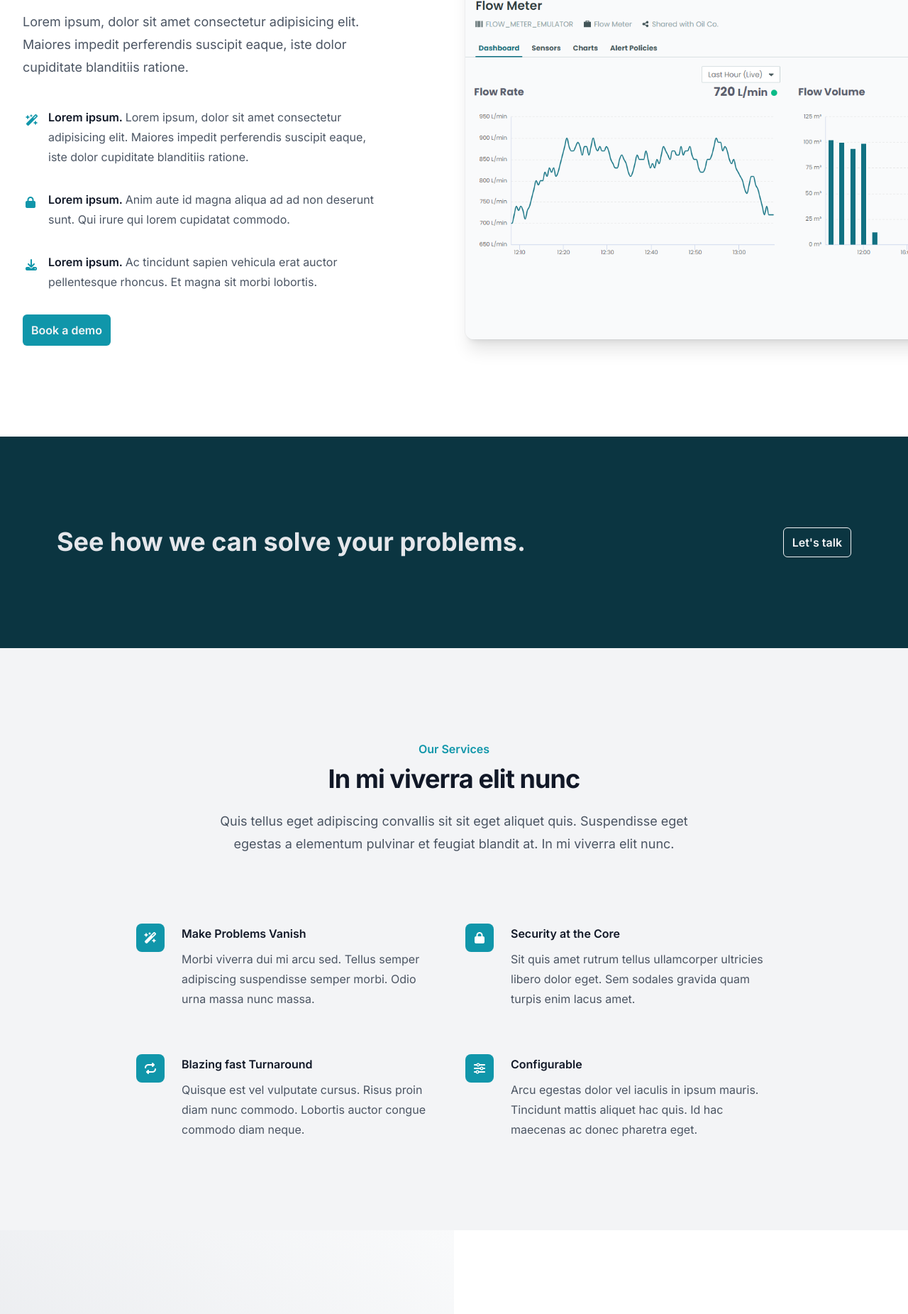
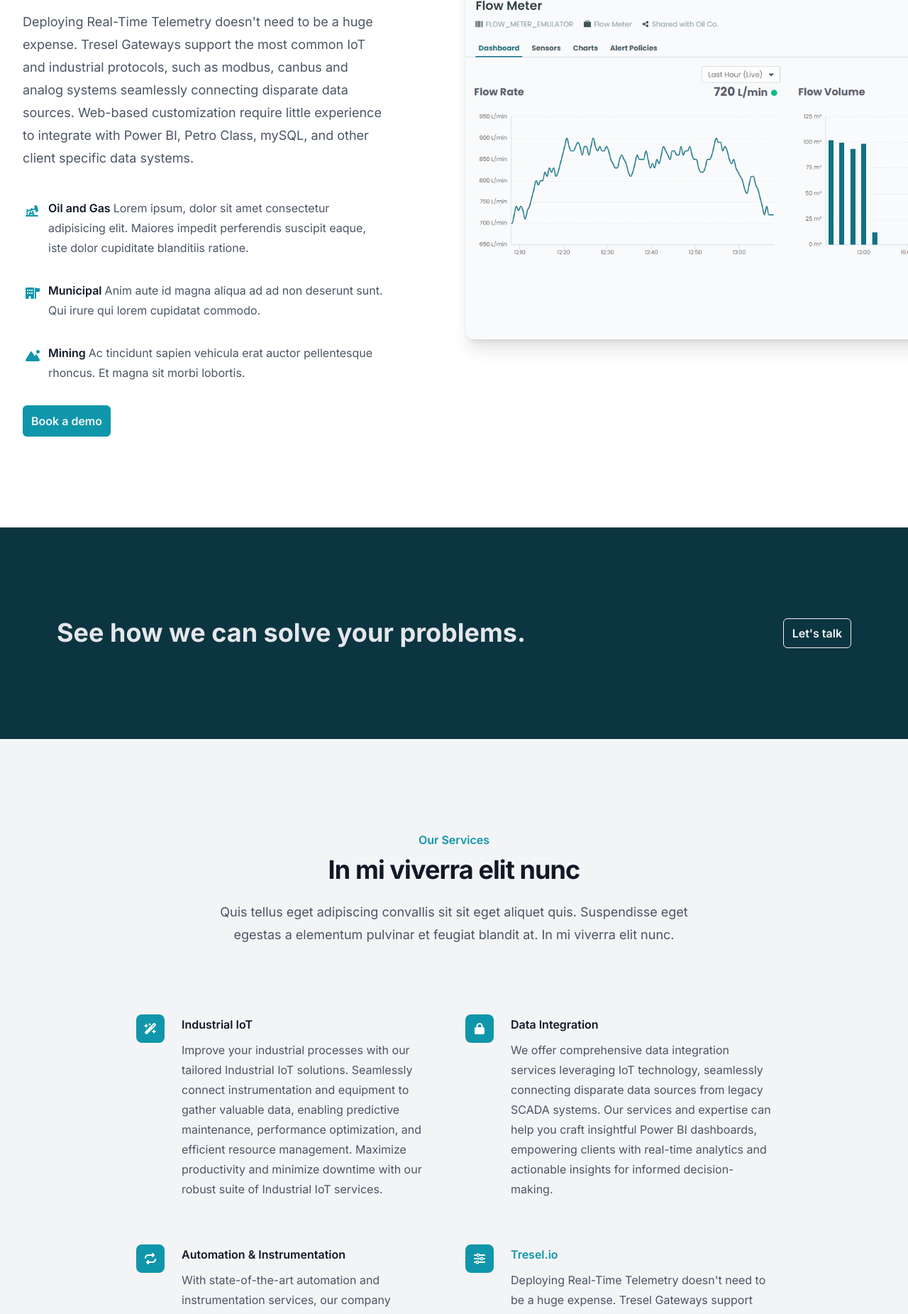
Before and after one commit to colbygarland/teleo-website, a website built with Parcel: page index.html in a window 1280 px wide. Shown: the part 949-2800 px from the top of the page at 71% size. Built offline with nearby package versions, Linux system fonts and the light colour scheme.

Commit message:
adding content

```diff
--- a/index.html
+++ b/index.html
@@ -61,13 +61,16 @@
             <h1
               class="mb-6 text-balance text-5xl font-semibold lg:mb-12 lg:text-6xl lg:font-bold"
             >
-              Turnkey
-              <span class="text-primary-600">solutions</span> to your problems.
+              Our
+              <span class="text-primary-600">Mission</span>
             </h1>
             <p class="text-lg font-extralight leading-9 md:text-xl">
-              Anim aute id magna aliqua ad ad non deserunt sunt. Qui irure qui
-              lorem cupidatat commodo. Elit sunt amet fugiat veniam occaecat
-              fugiat aliqua.
+              Our mission at Teleo Inc, is to seamlessly integrate the physical
+              and digital realms, developing intelligent solutions that enhance
+              efficiency, connectivity, and sustainability across industries. We
+              strive to be innovative, collaborative, and excellent in our
+              pursuit of delivering transformative and reliable services to our
+              clients.
             </p>
             <div class="mt-10">
               <a
@@ -105,9 +108,13 @@
                     Ready for the AI age
                   </p>
                   <p class="mt-6 text-lg leading-8 text-gray-600">
-                    Lorem ipsum, dolor sit amet consectetur adipisicing elit.
-                    Maiores impedit perferendis suscipit eaque, iste dolor
-                    cupiditate blanditiis ratione.
+                    Deploying Real-Time Telemetry doesn't need to be a huge
+                    expense. Tresel Gateways support the most common IoT and
+                    industrial protocols, such as modbus, canbus and analog
+                    systems seamlessly connecting disparate data sources.
+                    Web-based customization require little experience to
+                    integrate with Power BI, Petro Class, mySQL, and other
+                    client specific data systems.
                   </p>
                   <dl
                     class="mt-10 max-w-xl space-y-8 text-base leading-7 text-gray-600 lg:max-w-none"
@@ -115,9 +122,9 @@
                     <div class="relative pl-9">
                       <dt class="inline font-semibold text-gray-900">
                         <span class="absolute left-1 top-1 text-primary-600">
-                          <i class="fa-solid fa-wand-magic-sparkles"></i>
+                          <i class="fa-solid fa-oil-well"></i>
                         </span>
-                        Lorem ipsum.
+                        Oil and Gas
                       </dt>
                       <dd class="inline">
                         Lorem ipsum, dolor sit amet consectetur adipisicing
@@ -128,9 +135,9 @@
                     <div class="relative pl-9">
                       <dt class="inline font-semibold text-gray-900">
                         <span class="absolute left-1 top-1 text-primary-600">
-                          <i class="fa-solid fa-lock"></i>
+                          <i class="fa-solid fa-building-flag"></i>
                         </span>
-                        Lorem ipsum.
+                        Municipal
                       </dt>
                       <dd class="inline">
                         Anim aute id magna aliqua ad ad non deserunt sunt. Qui
@@ -140,9 +147,9 @@
                     <div class="relative pl-9">
                       <dt class="inline font-semibold text-gray-900">
                         <span class="absolute left-1 top-1 text-primary-600">
-                          <i class="fa-solid fa-download"></i>
+                          <i class="fa-solid fa-mountain-sun"></i>
                         </span>
-                        Lorem ipsum.
+                        Mining
                       </dt>
                       <dd class="inline">
                         Ac tincidunt sapien vehicula erat auctor pellentesque
@@ -213,11 +220,15 @@
                     >
                       <i class="fa-solid fa-wand-magic-sparkles text-white"></i>
                     </div>
-                    Make Problems Vanish
+                    Industrial IoT
                   </dt>
                   <dd class="mt-2 text-base leading-7 text-gray-600">
-                    Morbi viverra dui mi arcu sed. Tellus semper adipiscing
-                    suspendisse semper morbi. Odio urna massa nunc massa.
+                    Improve your industrial processes with our tailored
+                    Industrial IoT solutions. Seamlessly connect instrumentation
+                    and equipment to gather valuable data, enabling predictive
+                    maintenance, performance optimization, and efficient
+                    resource management. Maximize productivity and minimize
+                    downtime with our robust suite of Industrial IoT services.
                   </dd>
                 </div>
                 <div class="relative pl-16">
@@ -227,11 +238,15 @@
                     >
                       <i class="fa-solid fa-lock text-white"></i>
                     </div>
-                    Security at the Core
+                    Data Integration
                   </dt>
                   <dd class="mt-2 text-base leading-7 text-gray-600">
-                    Sit quis amet rutrum tellus ullamcorper ultricies libero
-                    dolor eget. Sem sodales gravida quam turpis enim lacus amet.
+                    We offer comprehensive data integration services leveraging
+                    IoT technology, seamlessly connecting disparate data sources
+                    from legacy SCADA systems. Our services and expertise can
+                    help you craft insightful Power BI dashboards, empowering
+                    clients with real-time analytics and actionable insights for
+                    informed decision-making.
                   </dd>
                 </div>
                 <div class="relative pl-16">
@@ -241,11 +256,14 @@
                     >
                       <i class="fa-solid fa-repeat text-white"></i>
                     </div>
-                    Blazing fast Turnaround
+                    Automation & Instrumentation
                   </dt>
                   <dd class="mt-2 text-base leading-7 text-gray-600">
-                    Quisque est vel vulputate cursus. Risus proin diam nunc
-                    commodo. Lobortis auctor congue commodo diam neque.
+                    With state-of-the-art automation and instrumentation
+                    services, our company combines expertise with innovation to
+                    revolutionize operational efficiency. By combining software
+                    and hardware experts we tailor our services to meet the
+                    diverse and demanding conditions of our industrial clients.
                   </dd>
                 </div>
                 <div class="relative pl-16">
@@ -255,12 +273,21 @@
                     >
                       <i class="fa-solid fa-sliders text-white"></i>
                     </div>
-                    Configurable
+                    <a
+                      href="https://tresel.io"
+                      target="_blank"
+                      class="text-primary-600 transition duration-150 hover:text-primary-700"
+                      >Tresel.io</a
+                    >
                   </dt>
                   <dd class="mt-2 text-base leading-7 text-gray-600">
-                    Arcu egestas dolor vel iaculis in ipsum mauris. Tincidunt
-                    mattis aliquet hac quis. Id hac maecenas ac donec pharetra
-                    eget.
+                    Deploying Real-Time Telemetry doesn't need to be a huge
+                    expense. Tresel Gateways support the most common IoT and
+                    industrial protocols, such as modbus, canbus and analog
+                    systems seamlessly connecting disparate data sources.
+                    Web-based customization require little experience to
+                    integrate with Power BI, Petro Class, mySQL, and other
+                    client specific data systems.
                   </dd>
                 </div>
               </dl>
```
